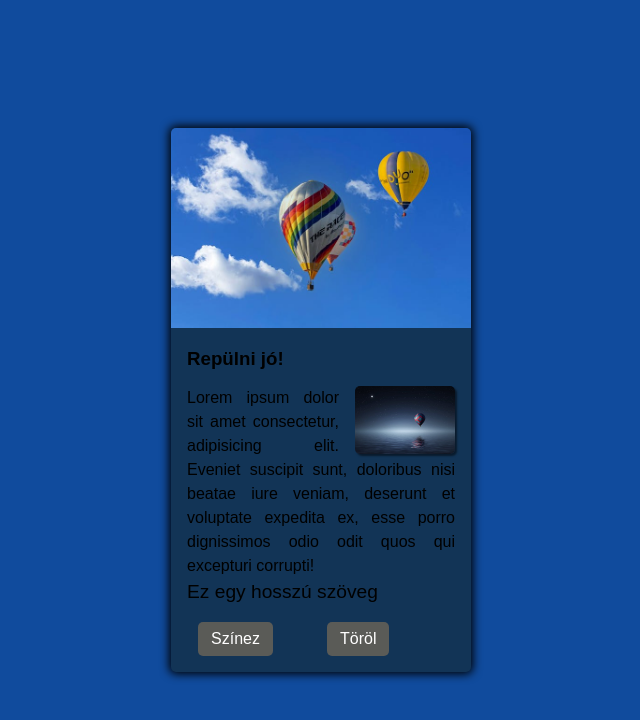
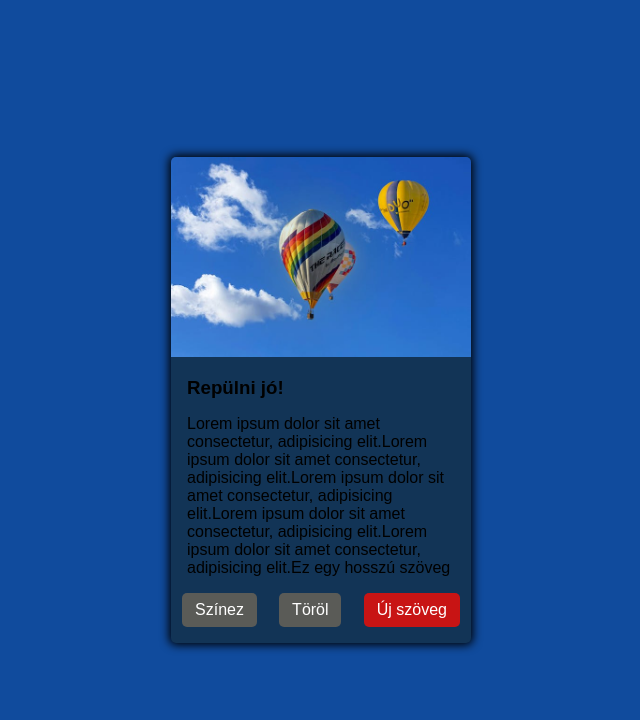
Before and after one commit to bottyanhammer/JavaScript_basic, a plain HTML site: page index.html in a window 1280 px wide. Shown: the whole page, without its empty margins (319-959 px from the left). Drawn offline with Linux system fonts and the light colour scheme.

Commit message:
Tömb-kezelés

```diff
--- a/index.html
+++ b/index.html
@@ -17,7 +17,11 @@
                 <h3>Repülni jó!</h3>
                 <div class="float-div">
                     <img src="./img/float.jpg" alt="Légballon" title="Légballon">
-                    <p>Lorem ipsum dolor sit amet consectetur, adipisicing elit. Eveniet suscipit sunt, doloribus nisi beatae iure veniam, deserunt et voluptate expedita ex, esse porro dignissimos odio odit quos qui excepturi corrupti!</p>
+                    <p>Lorem ipsum dolor sit amet consectetur, adipisicing elit.</p>
+                    <p>Lorem ipsum dolor sit amet consectetur, adipisicing elit.</p>
+                    <p>Lorem ipsum dolor sit amet consectetur, adipisicing elit.</p>
+                    <p>Lorem ipsum dolor sit amet consectetur, adipisicing elit.</p>
+                    <p>Lorem ipsum dolor sit amet consectetur, adipisicing elit.</p>
                 </div>
             </div>
             <!--
--- a/js/app.js
+++ b/js/app.js
@@ -29,7 +29,7 @@ A JS gyengén típusos nyelv: ==, 3+"4" -> '34',  3*"4" -> 12
 const button = document.querySelector("ul li:last-child a");
 button.textContent = "Új szöveg";
 button.style.backgroundColor = "rgb(200, 20, 20)";
-button.style.display = "none";
+// button.style.display = "none";
 console.log(button);
 
 document.querySelector(".card").style.backgroundColor = "#123456";
@@ -40,3 +40,26 @@ const text = "Ez egy hosszú szöveg";
 paragraph.textContent = text;
 paragraph.style.fontSize = "1.2rem";
 floatDiv.appendChild(paragraph);
+/*
+Array (tömb) ~ Python lista (dinamikus, heterogén)
+const t = [];  NE: const t = new Array();
+Elemek elérése: t[0], t.at(-1)
+t.slice(start, end) end nélkül a tömb végéig megy. (Szeletelő) ~ [::]
+t.splice(start, deletedCount, inserted elements)
+const newT = t.tospliced(start, deletedCount, inserted elements);
+t.indexOf(20)  --> az elem indexét adja vissza.
+t.toString()  ---> '10,20,30'
+t.join() ---> '10,20,30'     t.join('')   ---> '102030'
+*/
+
+const pElements = document.querySelectorAll("p");
+//pElements.at(-1).style.fontFamily = "Arial";
+pElements[pElements.length-1].style.color = "hsl(100, 60%, 70%)";
+Array.from(pElements).splice(0, 3);
+// Az Array.from() metódus tömböt készít a nodeList-ből. A NodeList nem tömb!!!
+floatDiv.innerHTML = "";
+console.log(Array.from(pElements));
+for (let element of pElements) {
+    console.log(element.innerHTML);
+    floatDiv.innerHTML += element.innerHTML;
+}
```
